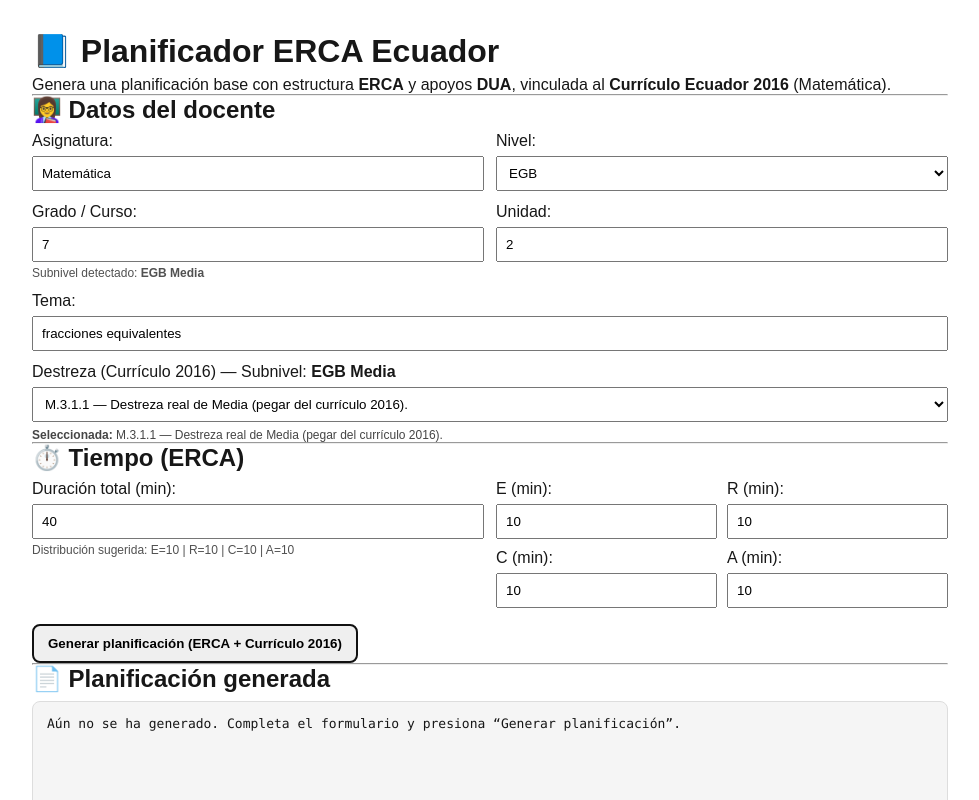
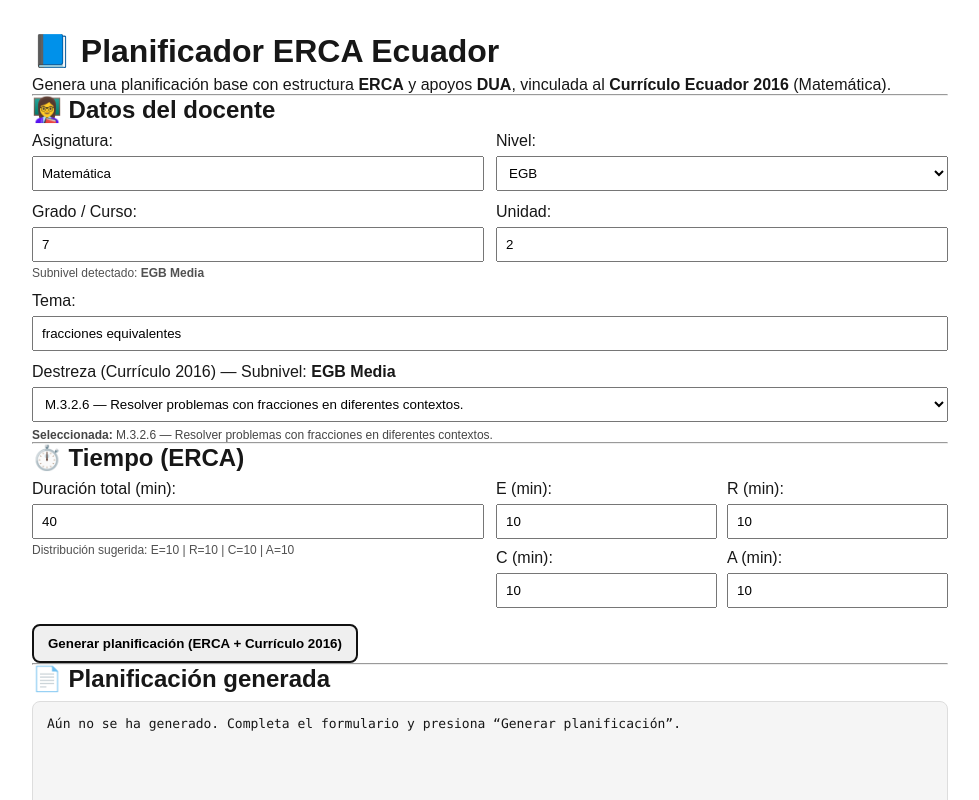
Before and after one commit to attrak76/planifica-dua-ecuador, a Next.js app: page / in a window 1280 px wide. Shown: the top 800 px of the page, without its empty margins (150-1129 px from the left). Built offline with nearby package versions, Linux system fonts and the light colour scheme.

Commit message:
Actualiza currículo priorizado matemática

```diff
--- a/src/data/curriculo/ecuador2016/matematica-egb.ts
+++ b/src/data/curriculo/ecuador2016/matematica-egb.ts
@@ -1,5 +1,5 @@
-// Currículo de Educación General Básica — Ecuador 2016
-// Matemática — EGB (estructura para el planificador)
+// Currículo de Educación General Básica – Ecuador 2016
+// Matemática – estructura correcta para planificador ERCA + DUA
 
 export const matematicaEGB2016 = {
   area: "Matemática",
@@ -8,69 +8,98 @@ export const matematicaEGB2016 = {
   subniveles: {
     "EGB Preparatoria": {
       objetivos: [
-        // EJEMPLO (reemplaza con el objetivo real)
-        { codigo: "O.M.1.1", descripcion: "Objetivo real de Preparatoria (pegar del currículo 2016)." },
+        {
+          codigo: "O.M.1.1",
+          descripcion:
+            "Desarrollar el pensamiento lógico-matemático mediante situaciones de la vida cotidiana."
+        }
       ],
       destrezas: [
-        // EJEMPLO (reemplaza con destrezas reales)
         {
           codigo: "M.1.1.1",
-          descripcion: "Destreza real de Preparatoria (pegar del currículo 2016).",
+          descripcion:
+            "Reconocer cantidades y relaciones numéricas en situaciones concretas.",
           indicadores: [
-            { codigo: "I.M.1.1.1", descripcion: "Indicador real (pegar del currículo 2016)." },
-          ],
-        },
-      ],
+            {
+              codigo: "I.M.1.1.1",
+              descripcion:
+                "Identifica cantidades y relaciones usando material concreto."
+            }
+          ]
+        }
+      ]
     },
 
     "EGB Elemental": {
       objetivos: [
-        { codigo: "O.M.2.1", descripcion: "Objetivo real de Elemental (pegar del currículo 2016)." },
+        {
+          codigo: "O.M.2.1",
+          descripcion:
+            "Resolver problemas sencillos aplicando operaciones básicas."
+        }
       ],
       destrezas: [
         {
-          codigo: "M.2.1.1",
-          descripcion: "Destreza real de Elemental (pegar del currículo 2016).",
+          codigo: "M.2.1.4",
+          descripcion:
+            "Resolver problemas de suma y resta con números naturales.",
           indicadores: [
-            { codigo: "I.M.2.1.1", descripcion: "Indicador real (pegar del currículo 2016)." },
-          ],
-        },
-      ],
+            {
+              codigo: "I.M.2.1.4",
+              descripcion:
+                "Aplica suma y resta en contextos cotidianos."
+            }
+          ]
+        }
+      ]
     },
 
     "EGB Media": {
       objetivos: [
-        { codigo: "O.M.3.1", descripcion: "Objetivo real de Media (pegar del currículo 2016)." },
+        {
+          codigo: "O.M.3.1",
+          descripcion:
+            "Aplicar conceptos matemáticos para resolver problemas del entorno."
+        }
       ],
       destrezas: [
         {
-          codigo: "M.3.1.1",
-          descripcion: "Destreza real de Media (pegar del currículo 2016).",
+          codigo: "M.3.2.6",
+          descripcion:
+            "Resolver problemas con fracciones en diferentes contextos.",
           indicadores: [
-            { codigo: "I.M.3.1.1", descripcion: "Indicador real (pegar del currículo 2016)." },
-          ],
-        },
-      ],
+            {
+              codigo: "I.M.3.2.6",
+              descripcion:
+                "Representa fracciones en forma gráfica y numérica."
+            }
+          ]
+        }
+      ]
     },
 
     "EGB Superior": {
       objetivos: [
-        // ✅ ESTE YA lo tienes en tu captura (O.M.5.1)
-        { codigo: "O.M.5.1", descripcion: "Desarrollar el pensamiento lógico y crítico para resolver problemas de la vida cotidiana mediante el uso de conceptos y procedimientos matemáticos." },
+        {
+          codigo: "O.M.5.1",
+          descripcion:
+            "Desarrollar el pensamiento lógico y crítico para resolver problemas de la vida cotidiana."
+        }
       ],
       destrezas: [
-        // ✅ ESTE ya lo tienes como ejemplo (M.5.1.12)
         {
           codigo: "M.5.1.12",
-          descripcion: "Reconocer y construir fracciones equivalentes utilizando material concreto, representaciones gráficas y simbólicas.",
+          descripcion:
+            "Reconocer y construir fracciones equivalentes utilizando material concreto, representaciones gráficas y simbólicas.",
           indicadores: [
-            { codigo: "I.M.5.4.1", descripcion: "Identifica y representa fracciones equivalentes en contextos gráficos y numéricos." },
-          ],
-        },
-      ],
-    },
-
-    // (Opcional) Si luego agregas BGU en otra fuente/archivo, también lo puedes meter aquí:
-    // "BGU": { objetivos: [...], destrezas: [...] },
-  },
-} as const;
+            {
+              codigo: "I.M.5.4.1",
+              descripcion:
+                "Identifica y representa fracciones equivalentes en contextos gráficos y numéricos."
+            }
+          ]
+        }
+      ]
+    }
+  }
+};
```
Also changed, not shown: 1 other file (tests, documents, lock files or other folders).
